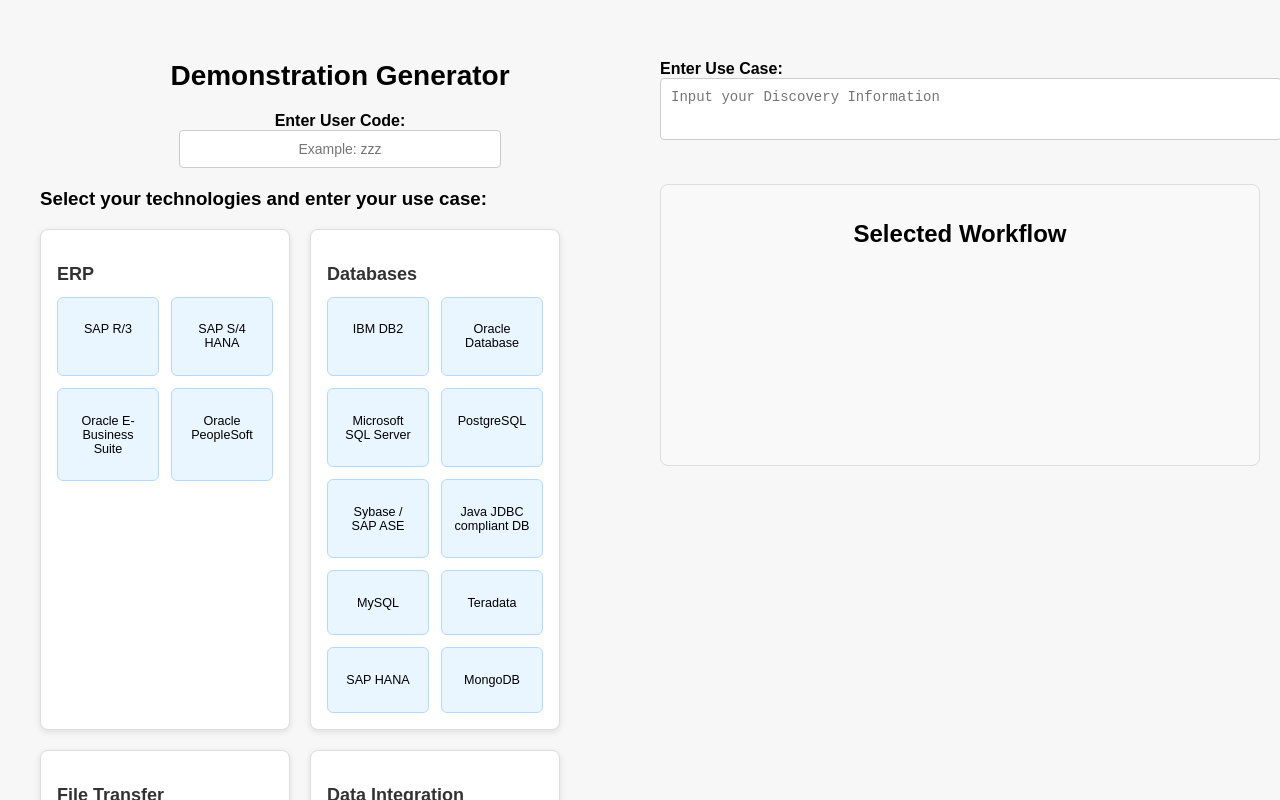
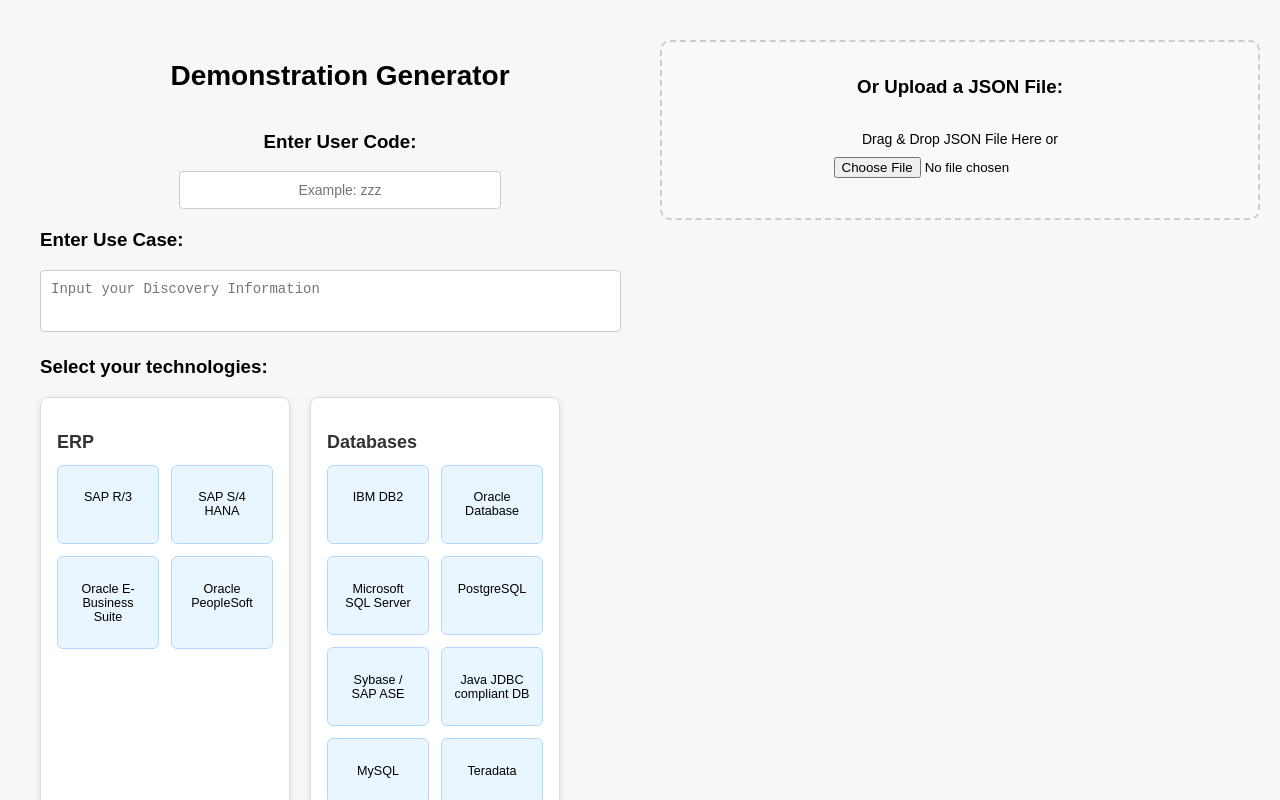
Before and after one commit to leanabarbion/demo-generator, a React (Create React App) app in the folder frontend/: page / in a window 1280 px wide. Shown: the top 800 px of the page. Built offline with nearby package versions, Linux system fonts and the light colour scheme.

Commit message:
Added drag and drop functionality, missing logic

```diff
--- a/frontend/src/App.css
+++ b/frontend/src/App.css
@@ -44,11 +44,13 @@
 /* Use Case Input */
 .use-case-input {
   margin: 20px 0;
+  width: 93.2%;
 }
 
 .use-case-input label {
   font-size: 16px;
   font-weight: bold;
+  display: block;
 }
 
 .use-case-input input {
@@ -346,3 +348,26 @@
 .upload-button:hover {
   background-color: #333;
 }
+.upload-section {
+  background-color: #f8f9fa;
+  padding: 15px;
+  border: 2px dashed #ccc;
+  text-align: center;
+  border-radius: 10px;
+  margin-bottom: 20px;
+}
+
+.drop-zone {
+  cursor: pointer;
+  padding: 15px;
+  font-size: 14px;
+}
+
+.drop-zone:hover {
+  background-color: #e9ecef;
+}
+
+input[type="file"] {
+  display: block;
+  margin: 10px auto;
+}
--- a/frontend/src/App.js
+++ b/frontend/src/App.js
@@ -14,6 +14,8 @@
   const [userCode, setUserCode] = useState(""); // Store the user code
   const [isWorkflowSaved, setIsWorkflowSaved] = useState(false);
   const [isNarrativeGenerated, setIsNarrativeGenerated] = useState(false);
+  const [uploadedFileName, setUploadedFileName] = useState(null);
+  const [isJsonUploaded, setIsJsonUploaded] = useState(false);
 
   // Add or remove technologies from the workflow
   const toggleTechnologyInWorkflow = (techName) => {
@@ -22,6 +24,7 @@
       setTimeout(() => setStatus(null), 3000);
       return;
     }
+    setIsJsonUploaded(false);
 
     if (workflow.find((job) => job.name === techName)) {
       setWorkflow(workflow.filter((job) => job.name !== techName));
@@ -146,7 +149,7 @@
       setStatus("Error saving workflow. Please try again.");
     }
 
-    setTimeout(() => setStatus(null), 3000); // Automatically clear the status message after 30 seconds
+    setTimeout(() => setStatus(null), 3000); // Automatically clear the status message after 3 seconds
   };
 
   // Download the workflow as a JSON file
@@ -202,6 +205,46 @@
     setTimeout(() => setStatus(null), 3000);
   };
 
+  const handleFileUpload = (event) => {
+    const file = event.target.files[0];
+    processJsonFile(file);
+  };
+
+  const handleDrop = (event) => {
+    event.preventDefault();
+    const file = event.dataTransfer.files[0];
+    processJsonFile(file);
+  };
+
+  const processJsonFile = (file) => {
+    if (!file) return;
+
+    setUploadedFileName(file.name); // Display file name
+
+    const reader = new FileReader();
+    reader.onload = (e) => {
+      try {
+        const jsonData = JSON.parse(e.target.result);
+
+        if (!jsonData.technologies || !Array.isArray(jsonData.technologies)) {
+          setStatus("Invalid JSON format. Expected an array of technologies.");
+          setTimeout(() => setStatus(null), 30000);
+          return;
+        }
+
+        // Disable manual selection, update workflow from JSON
+        setWorkflow(jsonData.technologies.map((tech) => ({ name: tech })));
+        setStatus("Workflow successfully loaded from JSON.");
+        setTimeout(() => setStatus(null), 30000);
+      } catch (error) {
+        console.error("Error parsing JSON:", error);
+        setStatus("Error reading JSON file. Ensure it is properly formatted.");
+        setTimeout(() => setStatus(null), 30000);
+      }
+    };
+    reader.readAsText(file);
+  };
+
   return (
     <div className={`app ${isPanelOpen ? "panel-open" : ""}`}>
       {/* Header Section (Title & User Code Input) */}
@@ -210,7 +253,7 @@
           <div className="header-container">
             <h1>Demonstration Generator</h1>
             <div className="user-code-container">
-              <label htmlFor="userCode">Enter User Code:</label>
+              <h3 htmlFor="userCode">Enter User Code:</h3>
               <input
                 type="text"
                 id="userCode"
@@ -220,21 +263,8 @@
               />
             </div>
           </div>
-
-          {/* Main Content Section (FIX: Both Left & Right columns inside content-container) */}
-          <h3>Select your technologies and enter your use case:</h3>
-          <TechnologyGrid
-            selectedIcons={workflow.map((job) => job.name)}
-            onToggle={toggleTechnologyInWorkflow}
-            disabled={!userCode.trim()} // Disable selection if user code is empty
-          />
-        </div>
-
-        {/* Right Column - Use Case & Workflow */}
-        <div className="right-column">
-          {/* Use Case Input */}
           <div className="use-case-input">
-            <label htmlFor="useCase">Enter Use Case:</label>
+            <h3 htmlFor="useCase">Enter Use Case:</h3>
             <textarea
               id="useCase"
               value={useCase}
@@ -248,7 +278,35 @@
             />
           </div>
 
+          {/* Main Content Section (FIX: Both Left & Right columns inside content-container) */}
+          <h3>Select your technologies:</h3>
+          <TechnologyGrid
+            selectedIcons={workflow.map((job) => job.name)}
+            onToggle={toggleTechnologyInWorkflow}
+            disabled={!userCode.trim()} // Disable selection if user code is empty
+          />
+        </div>
+
+        {/* Right Column - Use Case & Workflow */}
+        <div className="right-column">
+          {/* Upload JSON Section */}
+          {!isJsonUploaded && workflow.length === 0 && (
+            <div className="upload-section">
+              <h3>Or Upload a JSON File:</h3>
+              <div
+                className="drop-zone"
+                onDragOver={(e) => e.preventDefault()}
+                onDrop={handleDrop}
+              >
+                Drag & Drop JSON File Here or
+                <input type="file" accept=".json" onChange={handleFileUpload} />
+              </div>
+              {uploadedFileName && <p>Uploaded File: {uploadedFileName}</p>}
+            </div>
+          )}
+
           {/* Workflow Sections */}
+          {workflow.length > 0 && (
             <div className="workflow-container">
               {/* Selected Workflow */}
               <div className="selected-workflow">
@@ -286,7 +344,10 @@
                       <li key={index}>{job}</li>
                     ))}
                   </ul>
-                <button className="save-button" onClick={saveWorkflowToBackend}>
+                  <button
+                    className="save-button"
+                    onClick={saveWorkflowToBackend}
+                  >
                     Save Workflow
                   </button>
                   {isWorkflowSaved && (
@@ -313,6 +374,7 @@
                 </div>
               )}
             </div>
+          )}
 
           {/* Display status messages */}
           {status && <div className="status-message">{status}</div>}
```
Lines whose indentation alone changed are shown as unchanged.
